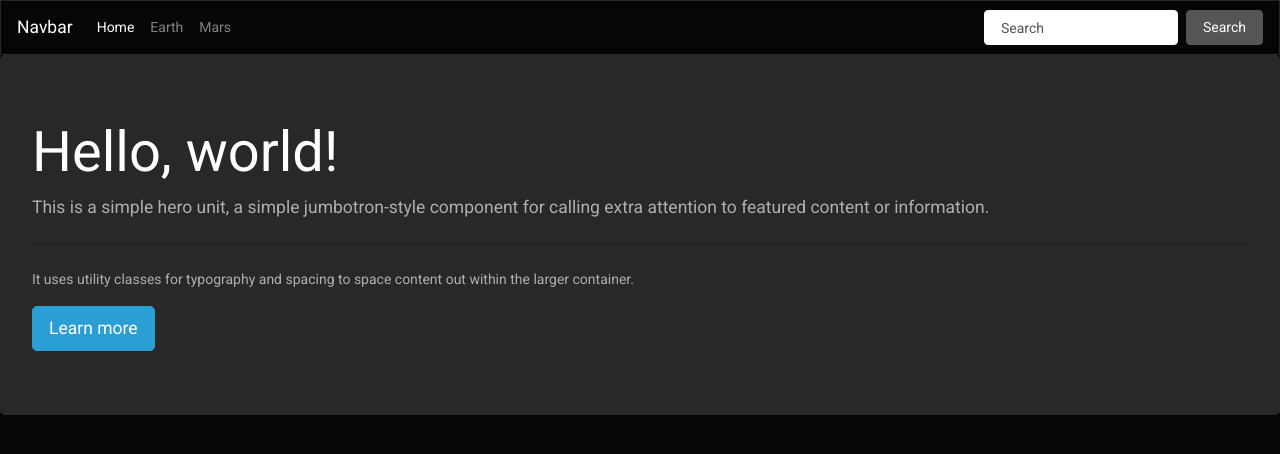
After one commit to furgot100/Ad-Astra, a Flask app: page /apod in a window 1280 px wide. The commit adds this page. Shown: the top 454 px of the page. Run offline with Flask 2, Linux system fonts and the light colour scheme; some libraries are stand-ins or nearby versions.

Commit message:
apod data workd and displays proper json

```diff
--- a/app.py
+++ b/app.py
@@ -53,13 +53,25 @@ def earth_image():
     # url = results['url']
 
     return render_template('earth_img_result.html', day=day)
+@app.route('/apod')
+def apod():
+    return render_template('apod.html')
 
-def apod():
+
+@app.route('/apod/results')
+def apod_results():
     params = {
         'api_key' : API_KEY
     }
 
     r = requests.get(apod_url, params=params)
+
+    results = r.json()
+    description = results["explanation"]
+    title = results["title"]
+
+
+    return render_template('apod_results.html', description=description, title=title)
 
 
 
--- /dev/null
+++ b/templates/apod.html
@@ -0,0 +1,33 @@
+<!DOCTYPE html>
+<html lang="en">
+<head>
+    <meta charset="UTF-8">
+    <meta name="viewport" content="width=device-width, initial-scale=1.0">
+    <meta http-equiv="X-UA-Compatible" content="ie=edge">
+    <title>APOD</title>
+
+    <link rel="stylesheet" href="https://stackpath.bootstrapcdn.com/bootstrap/4.3.1/css/bootstrap.min.css">
+    <link rel="stylesheet" href="https://bootswatch.com/4/cyborg/bootstrap.min.css">
+</head>
+<body>
+    {% include 'partials/navbar.html' %}
+
+    <div class='container'>
+        {% block content %}{% endblock %}
+    </div>
+    <div class="jumbotron">
+        <h1 class="display-4">Hello, world!</h1>
+        <p class="lead">This is a simple hero unit, a simple jumbotron-style component for calling extra attention to featured content or information.</p>
+        <hr class="my-4">
+        <p>It uses utility classes for typography and spacing to space content out within the larger container.</p>
+        <a class="btn btn-primary btn-lg" href="/apod/results" role="button">Learn more</a>
+    </div>
+
+</body>
+
+
+
+
+
+
+</html>
--- /dev/null
+++ b/templates/apod_results.html
@@ -0,0 +1,4 @@
+{{ description }}
+
+
+{{ title }}
--- a/templates/index.html
+++ b/templates/index.html
@@ -40,8 +40,9 @@
             <p class="lead"></p>
         </div>
         <div class="col-lg-4">
-            <h3>AOD</h3>
-            <p class="lead"></p>
+            <h3>APOD</h3>
+            <p class="lead">Click the button below to view NASA's pic of the day!</p>
+            <a href="/apod" class="btn btn-primary">APOD!!</a>
           </div>
         </div>
     </div>
```
